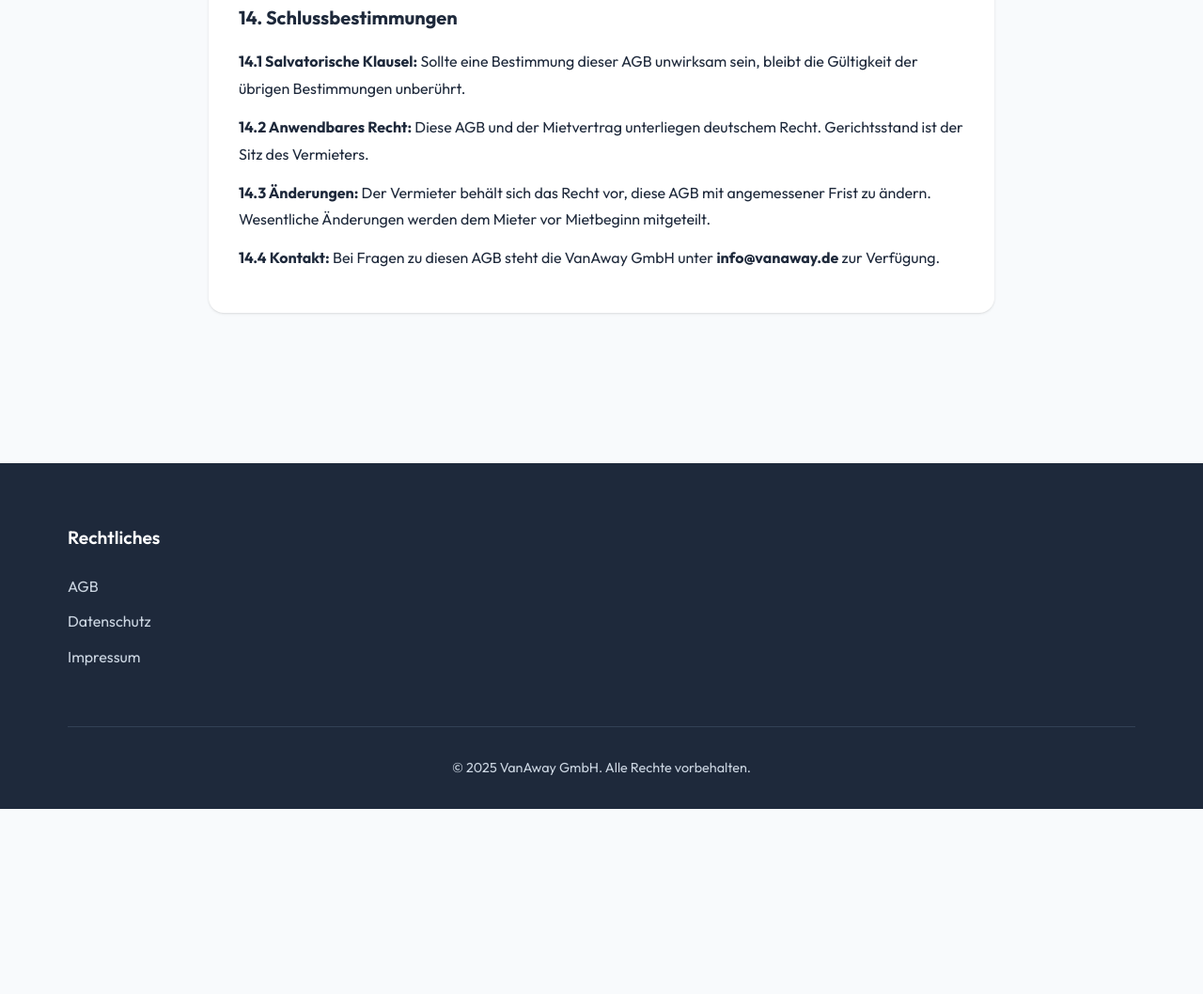
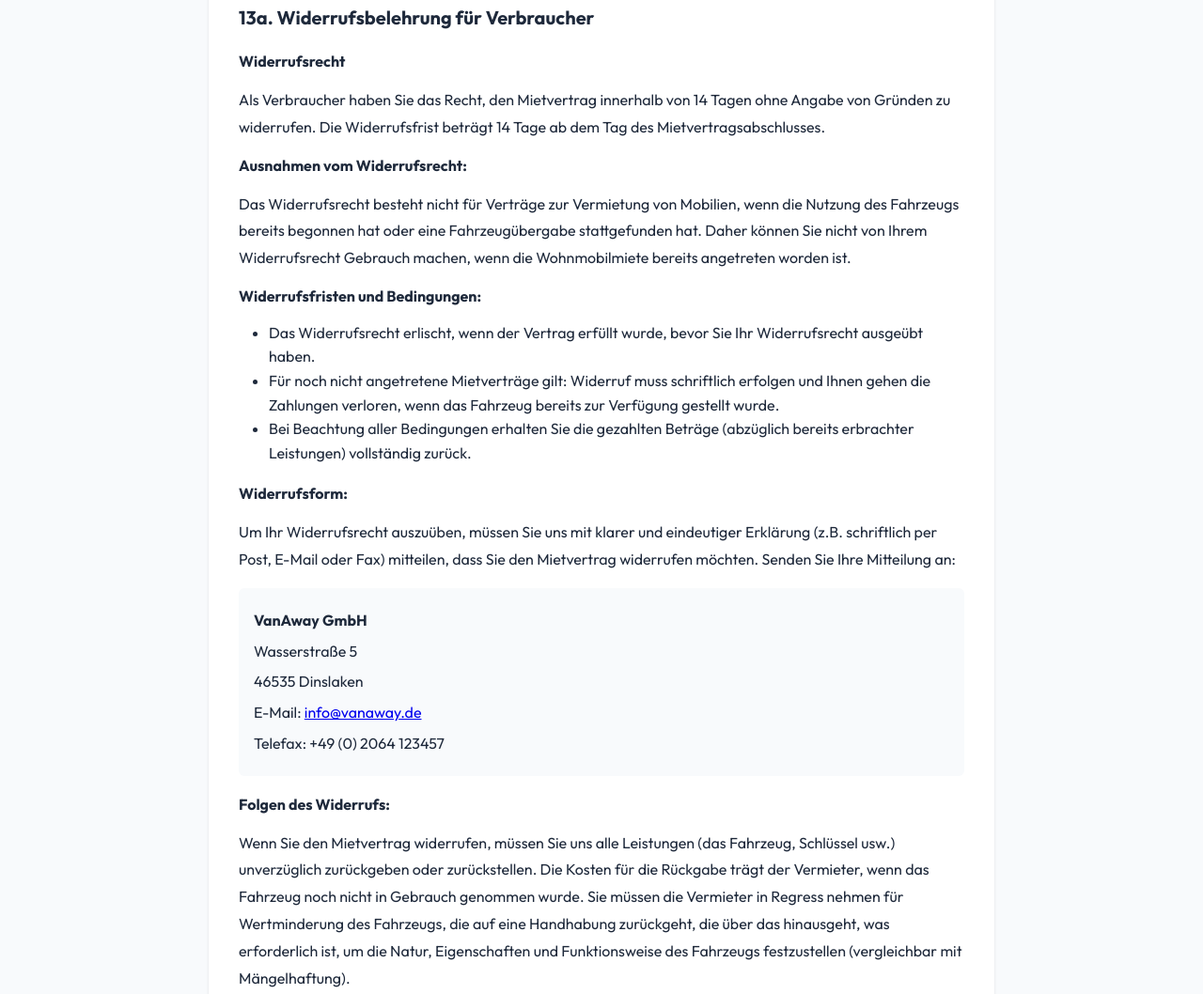
Before and after one commit to alicasteinhoff-coder/Wohnmobil, a website: page agb.html in a window 1280 px wide. Shown: the part 4581-5639 px from the top of the page at 94% size. Before the commit the page ends 5442 px from the top, so only its background shows below. Drawn offline with Linux system fonts and the light colour scheme.

Commit message:
Add: Comprehensive withdrawal/cancellation policy (Widerrufsbelehrung) in AGB section 13a

```diff
--- a/agb.html
+++ b/agb.html
@@ -155,6 +155,33 @@
             </ul>
             <p>Stornierungen müssen schriftlich erfolgen.</p>
 
+            <h3>13a. Widerrufsbelehrung für Verbraucher</h3>
+            <p><strong>Widerrufsrecht</strong></p>
+            <p>Als Verbraucher haben Sie das Recht, den Mietvertrag innerhalb von 14 Tagen ohne Angabe von Gründen zu widerrufen. Die Widerrufsfrist beträgt 14 Tage ab dem Tag des Mietvertragsabschlusses.</p>
+
+            <p><strong>Ausnahmen vom Widerrufsrecht:</strong></p>
+            <p>Das Widerrufsrecht besteht nicht für Verträge zur Vermietung von Mobilien, wenn die Nutzung des Fahrzeugs bereits begonnen hat oder eine Fahrzeugübergabe stattgefunden hat. Daher können Sie nicht von Ihrem Widerrufsrecht Gebrauch machen, wenn die Wohnmobilmiete bereits angetreten worden ist.</p>
+
+            <p><strong>Widerrufsfristen und Bedingungen:</strong></p>
+            <ul style="margin-left: 2rem; margin-bottom: 1rem;">
+                <li>Das Widerrufsrecht erlischt, wenn der Vertrag erfüllt wurde, bevor Sie Ihr Widerrufsrecht ausgeübt haben.</li>
+                <li>Für noch nicht angetretene Mietverträge gilt: Widerruf muss schriftlich erfolgen und Ihnen gehen die Zahlungen verloren, wenn das Fahrzeug bereits zur Verfügung gestellt wurde.</li>
+                <li>Bei Beachtung aller Bedingungen erhalten Sie die gezahlten Beträge (abzüglich bereits erbrachter Leistungen) vollständig zurück.</li>
+            </ul>
+
+            <p><strong>Widerrufsform:</strong></p>
+            <p>Um Ihr Widerrufsrecht auszuüben, müssen Sie uns mit klarer und eindeutiger Erklärung (z.B. schriftlich per Post, E-Mail oder Fax) mitteilen, dass Sie den Mietvertrag widerrufen möchten. Senden Sie Ihre Mitteilung an:</p>
+            <div style="background: var(--background-color); padding: 1rem; border-radius: 6px; margin: 1rem 0;">
+                <p style="margin: 0.25rem 0;"><strong>VanAway GmbH</strong></p>
+                <p style="margin: 0.25rem 0;">Wasserstraße 5</p>
+                <p style="margin: 0.25rem 0;">46535 Dinslaken</p>
+                <p style="margin: 0.25rem 0;">E-Mail: <a href="mailto:info@vanaway.de">info@vanaway.de</a></p>
+                <p style="margin: 0.25rem 0;">Telefax: +49 (0) 2064 123457</p>
+            </div>
+
+            <p><strong>Folgen des Widerrufs:</strong></p>
+            <p>Wenn Sie den Mietvertrag widerrufen, müssen Sie uns alle Leistungen (das Fahrzeug, Schlüssel usw.) unverzüglich zurückgeben oder zurückstellen. Die Kosten für die Rückgabe trägt der Vermieter, wenn das Fahrzeug noch nicht in Gebrauch genommen wurde. Sie müssen die Vermieter in Regress nehmen für Wertminderung des Fahrzeugs, die auf eine Handhabung zurückgeht, die über das hinausgeht, was erforderlich ist, um die Natur, Eigenschaften und Funktionsweise des Fahrzeugs festzustellen (vergleichbar mit Mängelhaftung).</p>
+
             <h3>14. Schlussbestimmungen</h3>
             <p><strong>14.1 Salvatorische Klausel:</strong> Sollte eine Bestimmung dieser AGB unwirksam sein, bleibt die Gültigkeit der übrigen Bestimmungen unberührt.</p>
             <p><strong>14.2 Anwendbares Recht:</strong> Diese AGB und der Mietvertrag unterliegen deutschem Recht. Gerichtsstand ist der Sitz des Vermieters.</p>
```
